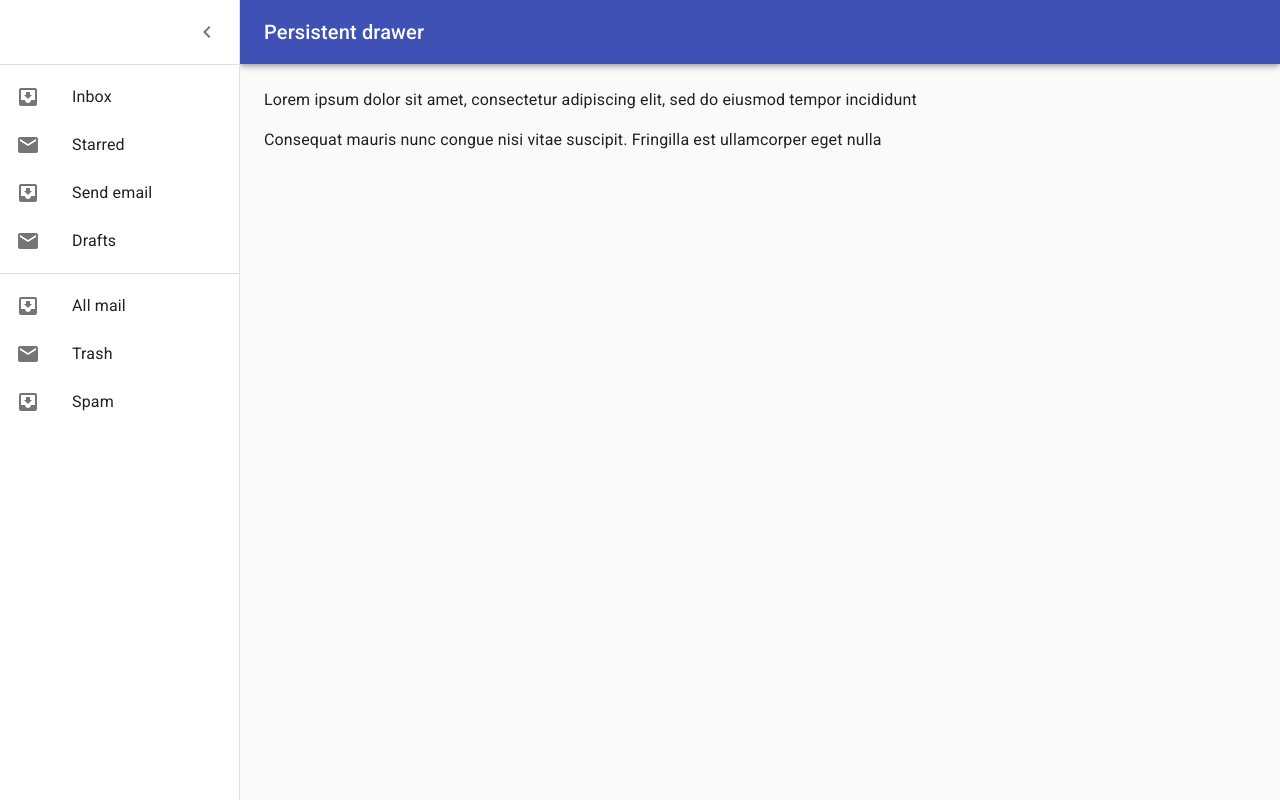
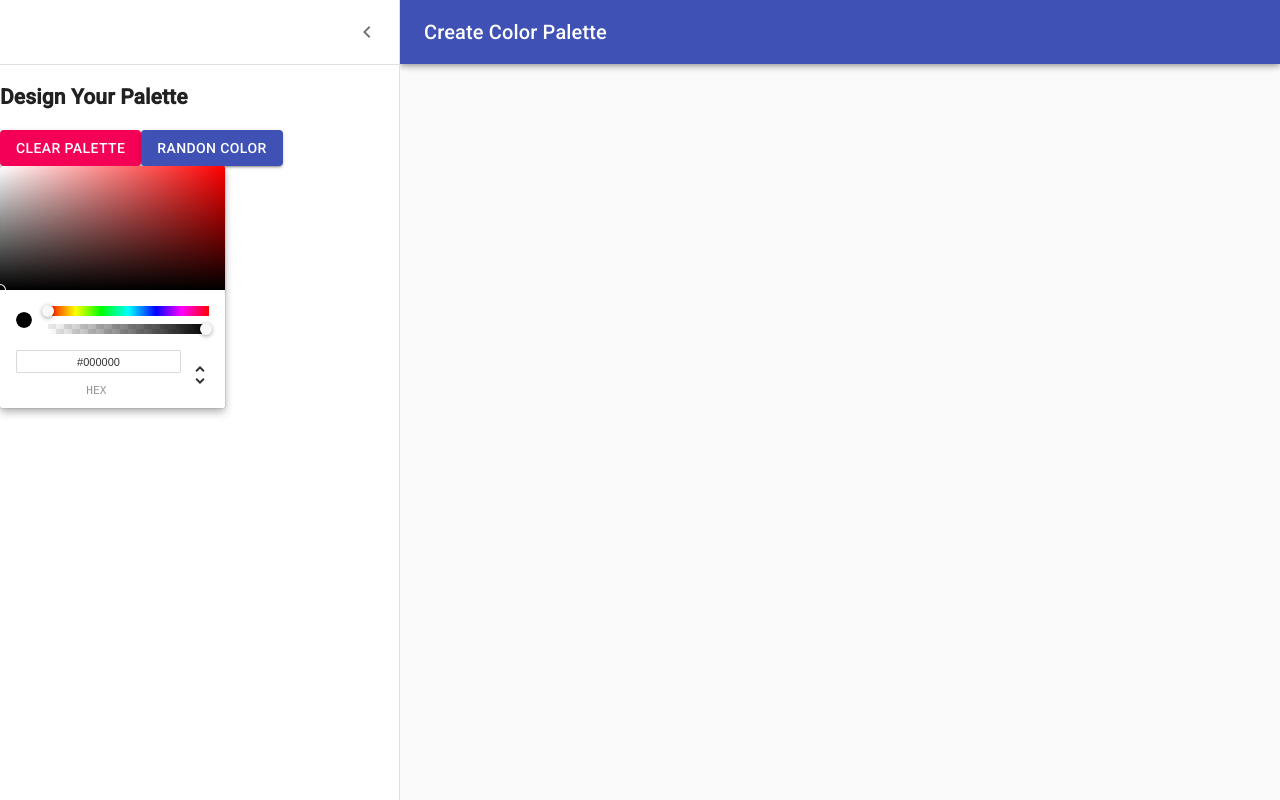
Before and after one commit to ChrisB32-cloud/Color-Project, a React (Create React App) app: page /palette/newpalette in a window 1280 px wide. Both pictures are taken after a click on the button "open drawer". Built offline with nearby package versions, Linux system fonts and the light colour scheme.

Commit message:
Added a react color picker package

```diff
--- a/package.json
+++ b/package.json
@@ -14,6 +14,7 @@
     "jss": "^10.4.0",
     "rc-slider": "^9.6.1",
     "react": "^17.0.1",
+    "react-color": "^2.17.3",
     "react-copy-to-clipboard": "^5.0.2",
     "react-dom": "^17.0.1",
     "react-form-validator-core": "^1.0.0",
--- a/src/NewPaletteForm.js
+++ b/src/NewPaletteForm.js
@@ -1,24 +1,19 @@
-import React from 'react';
+import React, { useState } from 'react';
 import clsx from 'clsx';
 import { makeStyles, useTheme } from '@material-ui/core/styles';
+import Button from '@material-ui/core/Button';
+import { ChromePicker } from 'react-color';
 import Drawer from '@material-ui/core/Drawer';
 import CssBaseline from '@material-ui/core/CssBaseline';
 import AppBar from '@material-ui/core/AppBar';
 import Toolbar from '@material-ui/core/Toolbar';
-import List from '@material-ui/core/List';
 import Typography from '@material-ui/core/Typography';
 import Divider from '@material-ui/core/Divider';
 import IconButton from '@material-ui/core/IconButton';
 import MenuIcon from '@material-ui/icons/Menu';
 import ChevronLeftIcon from '@material-ui/icons/ChevronLeft';
-import ChevronRightIcon from '@material-ui/icons/ChevronRight';
-import ListItem from '@material-ui/core/ListItem';
-import ListItemIcon from '@material-ui/core/ListItemIcon';
-import ListItemText from '@material-ui/core/ListItemText';
-import InboxIcon from '@material-ui/icons/MoveToInbox';
-import MailIcon from '@material-ui/icons/Mail';
 
-const drawerWidth = 240;
+const drawerWidth = 400;
 
 const useStyles = makeStyles((theme) => ({
     root: {
@@ -77,10 +72,13 @@ const useStyles = makeStyles((theme) => ({
     },
 }));
 
+
+
 function NewPaletteForm() {
     const classes = useStyles();
     const theme = useTheme();
     const [open, setOpen] = React.useState(false);
+    const [selectColor, setSelectColor] = useState({ selectColor: '#976F59' })
 
     const handleDrawerOpen = () => {
         setOpen(true);
@@ -89,6 +87,12 @@ function NewPaletteForm() {
     const handleDrawerClose = () => {
         setOpen(false);
     };
+
+    const handleColorChange = (color, e) => {
+        setSelectColor({ setSelectColor: color.hex })
+    }
+
+    console.log(selectColor);
 
     return (
         <div className={classes.root}>
@@ -110,7 +114,7 @@ function NewPaletteForm() {
                         <MenuIcon />
                     </IconButton>
                     <Typography variant="h6" noWrap>
-                        Persistent drawer
+                        Create Color Palette
           </Typography>
                 </Toolbar>
             </AppBar>
@@ -125,27 +129,25 @@ function NewPaletteForm() {
             >
                 <div className={classes.drawerHeader}>
                     <IconButton onClick={handleDrawerClose}>
-                        {theme.direction === 'ltr' ? <ChevronLeftIcon /> : <ChevronRightIcon />}
+                        <ChevronLeftIcon />
                     </IconButton>
                 </div>
                 <Divider />
-                <List>
-                    {['Inbox', 'Starred', 'Send email', 'Drafts'].map((text, index) => (
-                        <ListItem button key={text}>
-                            <ListItemIcon>{index % 2 === 0 ? <InboxIcon /> : <MailIcon />}</ListItemIcon>
-                            <ListItemText primary={text} />
-                        </ListItem>
-                    ))}
-                </List>
-                <Divider />
-                <List>
-                    {['All mail', 'Trash', 'Spam'].map((text, index) => (
-                        <ListItem button key={text}>
-                            <ListItemIcon>{index % 2 === 0 ? <InboxIcon /> : <MailIcon />}</ListItemIcon>
-                            <ListItemText primary={text} />
-                        </ListItem>
-                    ))}
-                </List>
+                <div>
+                    <h2>Design Your Palette</h2>
+                    <div>
+                        <Button variant="contained" color="secondary">
+                            Clear Palette
+                        </Button>
+                        <Button variant="contained" color="primary">
+                            Randon Color
+                        </Button>
+                    </div>
+                    <ChromePicker
+                        color={selectColor}
+                        onChangeComplete={handleColorChange}
+                    />
+                </div>
             </Drawer>
             <main
                 className={clsx(classes.content, {
@@ -153,12 +155,6 @@ function NewPaletteForm() {
                 })}
             >
                 <div className={classes.drawerHeader} />
-                <Typography paragraph>
-                    Lorem ipsum dolor sit amet, consectetur adipiscing elit, sed do eiusmod tempor incididunt
-        </Typography>
-                <Typography paragraph>
-                    Consequat mauris nunc congue nisi vitae suscipit. Fringilla est ullamcorper eget nulla
-        </Typography>
             </main>
         </div>
     );
```
Also changed, not shown: 1 other file (tests, documents, lock files or other folders).
